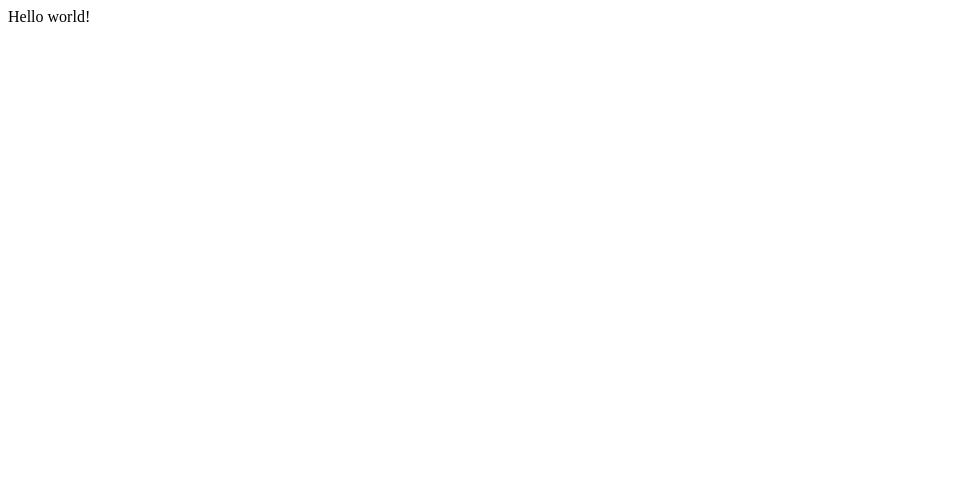
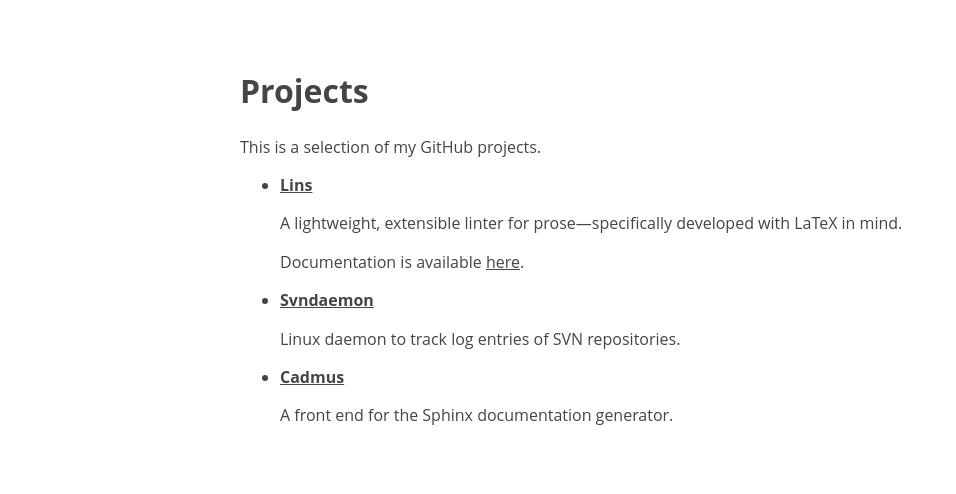
Before and after one commit to sthenic/sthenic.github.io, a plain HTML site: page index.html in a window 1280 px wide. Shown: the whole page, without its empty margins (0-956 px from the left). Drawn offline with Linux system fonts and the light colour scheme.

Commit message:
Add some content

```diff
--- /dev/null
+++ b/css/main.css
@@ -0,0 +1,14 @@
+body {
+    font-family: Open Sans,Arial;
+    color: #454545;
+    font-size: 16px;
+    margin: 2em auto;
+    max-width: 800px;
+    padding: 1em;
+    line-height: 1.4;
+    text-align: justify;
+}
+
+a {
+    color: #454545;
+}
--- a/index.html
+++ b/index.html
@@ -1 +1,26 @@
-Hello world!
+<!DOCTYPE html>
+<html lang="en">
+<head>
+  <meta http-equiv="content-type" content="text/html; charset=utf-8">
+  <title>Projects</title>
+  <link rel="stylesheet" type="text/css" href="css/main.css">
+</head>
+<body>
+  <h1>Projects</h1>
+  <p>This is a selection of my GitHub projects.</p>
+  <ul>
+  <li>
+    <a href="https://github.com/sthenic/lins"><b>Lins</b></a>
+    <p>A lightweight, extensible linter for prose—specifically developed with LaTeX in mind.</p>
+    <p>Documentation is available <a href="https://sthenic.github.io/lins">here</a>.</p>
+  </li>
+  <li>
+    <a href="https://github.com/sthenic/svndaemon"><b>Svndaemon</b></a>
+    <p>Linux daemon to track log entries of SVN repositories.</p>
+  </li>
+  <li>
+    <a href="https://github.com/sthenic/cadmus"><b>Cadmus</b></a>
+    <p>A front end for the Sphinx documentation generator.</p>
+  </li>
+  </ul>
+</body></html>
```
